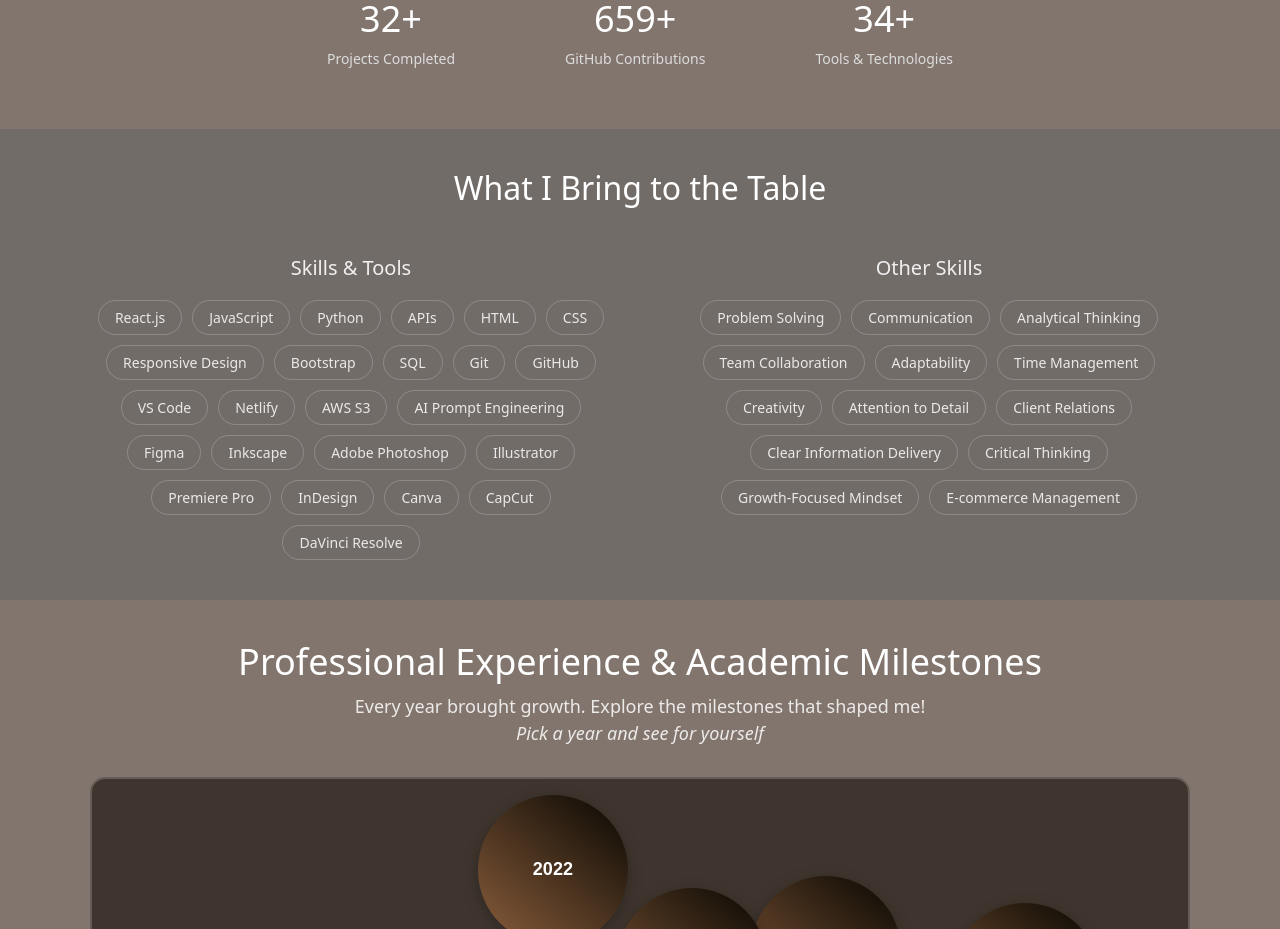
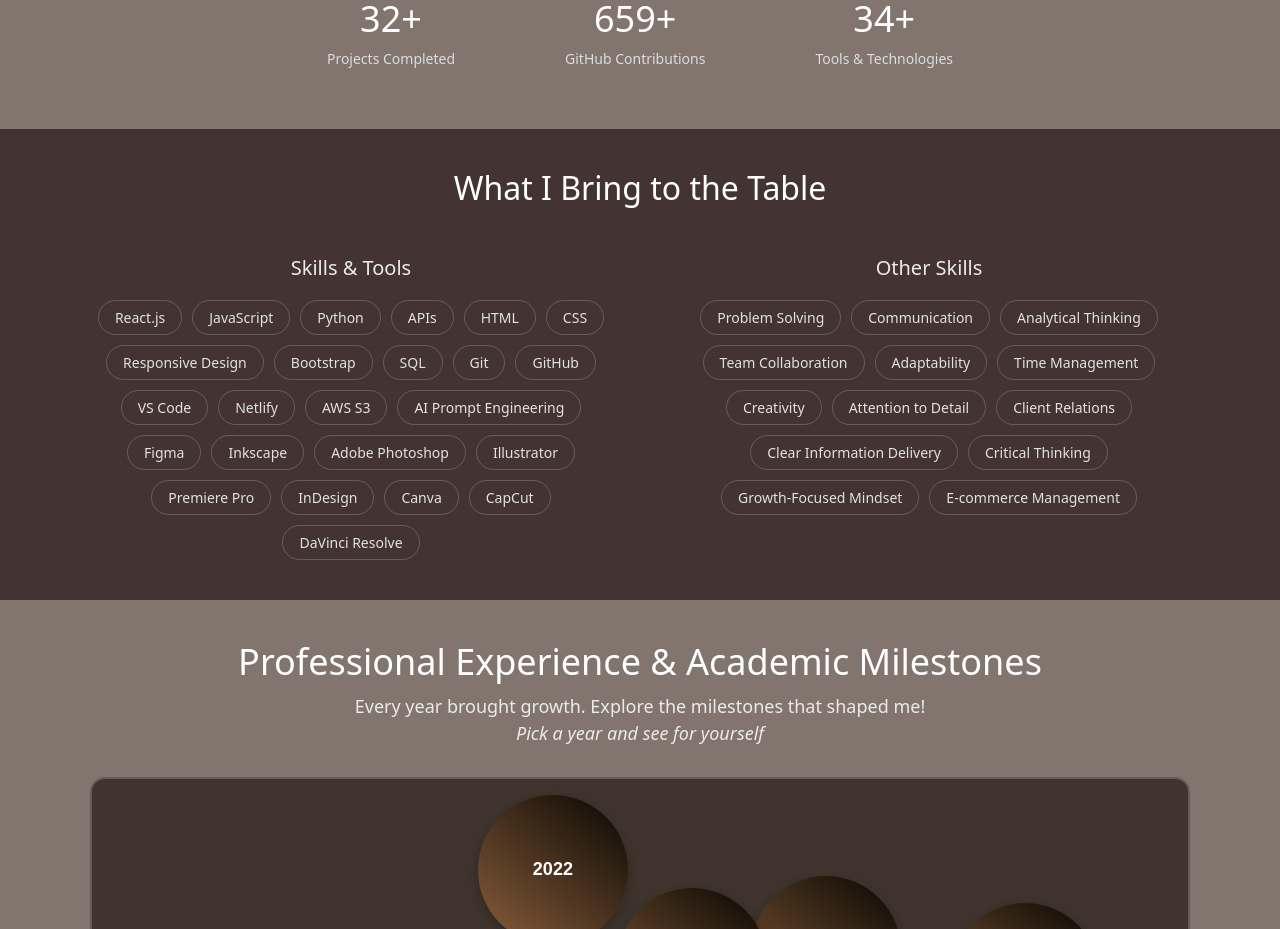
Before and after one commit to gititbunny/nn-react-portfolio, a React (Create React App) app in the folder portfolio/: page / in a window 1280 px wide. Shown: the part 2540-3469 px from the top of the page. Built offline with nearby package versions, Linux system fonts and the light colour scheme.

Commit message:
Update skills background color

```diff
--- a/portfolio/src/styles/Skills.css
+++ b/portfolio/src/styles/Skills.css
@@ -1,6 +1,6 @@
 .skills-section {
   padding: 40px 20px;
-  background: rgba(20, 11, 5, 0.6);
+  background: rgba(20, 0, 1, 0.8);
   color: white;
 }
 
```
